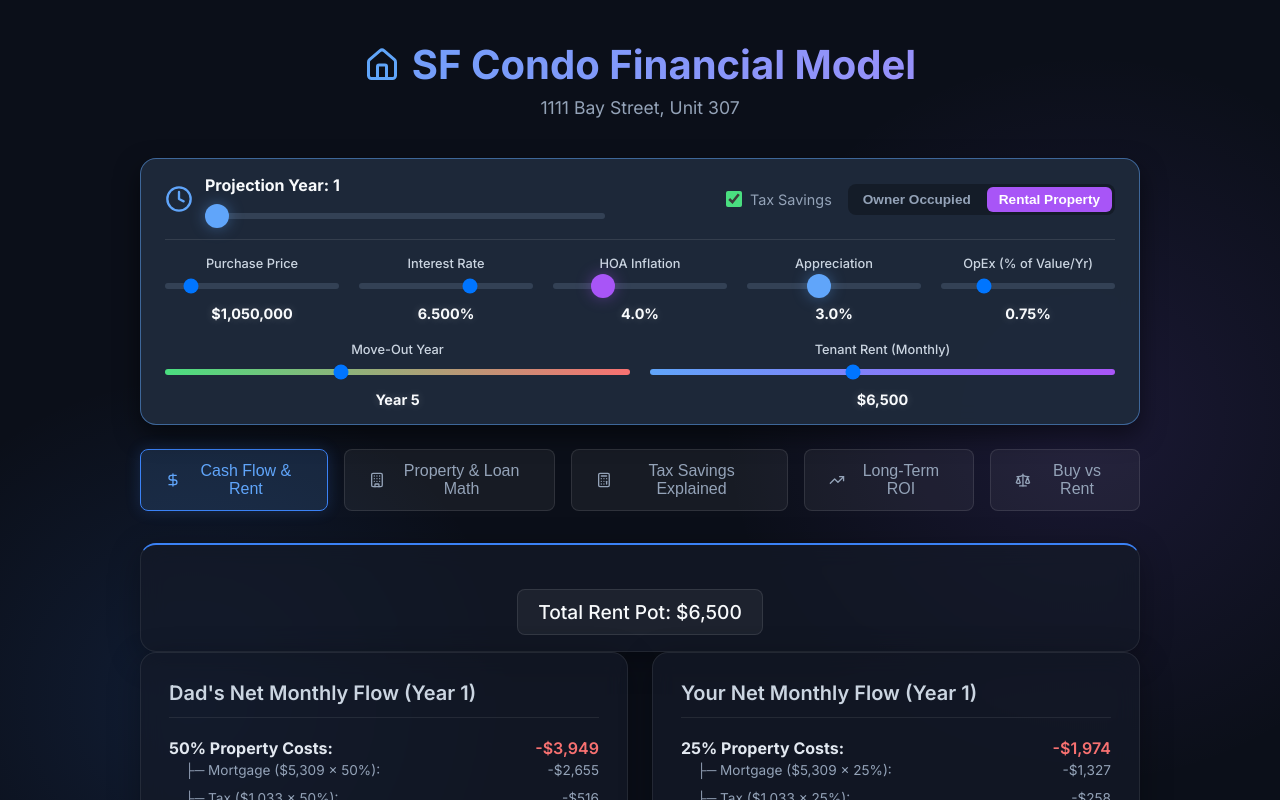
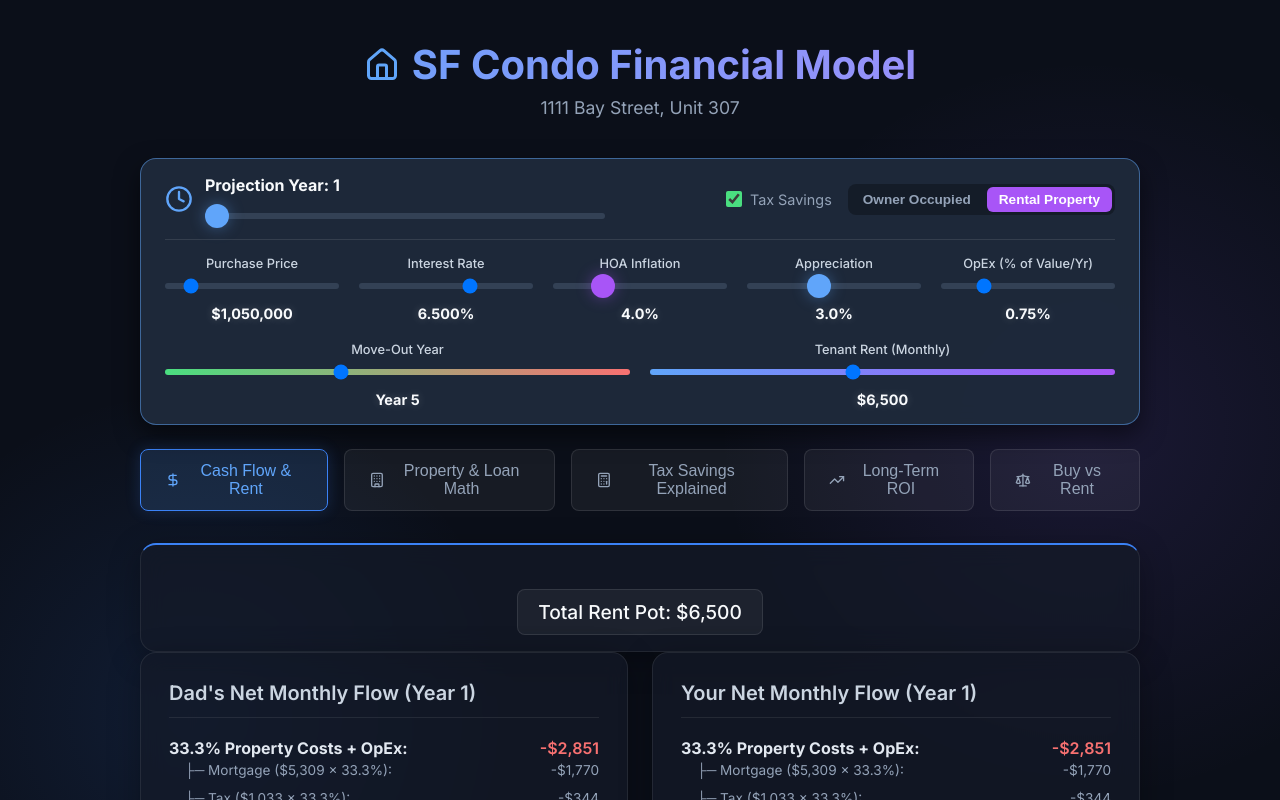
Before and after one commit to ehongkuo/sf-condo-model, a React app in the folder app/: page / in a window 1280 px wide. Both pictures are taken after a click on the button "Rental Property". Shown: the top 800 px of the page. Built offline with nearby package versions, Linux system fonts and the light colour scheme; the HTML template or start-up script is replaced by a standard one.

Commit message:
Revert to 33.3% even split for LLC and incorporate OpEx into Cash Flow

```diff
--- a/app/src/App.jsx
+++ b/app/src/App.jsx
@@ -150,7 +150,7 @@ function App() {
     userShareOfDepreciation +
     userShareOfOperatingExpenses;
 
-  const userShareOfRentIncome = 0.25; // Dad gets 50%, Brothers get 25% each
+  const userShareOfRentIncome = llcShare; // 33.3% split for LLC
   const rentalIncome = totalRent * 12 * userShareOfRentIncome;
   const netRentalIncome = rentalIncome - totalRentalDeductions;
 
@@ -210,18 +210,26 @@ function App() {
     : 0;
 
   // 4. Distributions
-  const dadRentIncome = totalRent * 0.5;
-  const dadExpenses = propertyCosts * 0.5;
+  // Owner occupied: Dad 50%, User 25%, Brother 25%
+  // Rental (LLC): Dad 33.3%, User 33.3%, Brother 33.3%
+  const dadRentIncome = isRental ? totalRent * llcShare : totalRent * 0.5;
+  const dadExpenses = isRental
+    ? (propertyCosts + totalOperatingExpenses / 12) * llcShare
+    : propertyCosts * 0.5;
   const dadNet = dadRentIncome - dadExpenses;
 
-  const userRentIncome = totalRent * 0.25;
-  const userExpenses = propertyCosts * 0.25;
+  const userRentIncome = isRental ? totalRent * llcShare : totalRent * 0.25;
+  const userExpenses = isRental
+    ? (propertyCosts + totalOperatingExpenses / 12) * llcShare
+    : propertyCosts * 0.25;
   const userNet = isRental
     ? userRentIncome - userExpenses + appliedTaxShield
     : userRentIncome - userRent - userExpenses + appliedTaxShield;
 
-  const brotherRentIncome = totalRent * 0.25;
-  const brotherExpenses = propertyCosts * 0.25;
+  const brotherRentIncome = isRental ? totalRent * llcShare : totalRent * 0.25;
+  const brotherExpenses = isRental
+    ? (propertyCosts + totalOperatingExpenses / 12) * llcShare
+    : propertyCosts * 0.25;
   const brotherNet = isRental
     ? brotherRentIncome - brotherExpenses + appliedTaxShield
     : brotherRentIncome - brotherRent - brotherExpenses + appliedTaxShield;
@@ -601,6 +609,7 @@ function App() {
             mortgage={mortgage}
             propertyTax={propertyTax}
             hoa={hoa}
+            totalOperatingExpenses={totalOperatingExpenses}
             selectedYear={selectedYear}
           />
         )}
--- a/app/src/CashFlowTab.jsx
+++ b/app/src/CashFlowTab.jsx
@@ -28,8 +28,19 @@ function CashFlowTab({
   mortgage,
   propertyTax,
   hoa,
+  totalOperatingExpenses,
   selectedYear,
 }) {
+  const dadShare = isRental ? 1 / 3 : 0.5;
+  const userShare = isRental ? 1 / 3 : 0.25;
+  const brotherShare = isRental ? 1 / 3 : 0.25;
+
+  const dadLabel = isRental ? "33.3%" : "50%";
+  const userLabel = isRental ? "33.3%" : "25%";
+  const brotherLabel = isRental ? "33.3%" : "25%";
+
+  const opExMonthly = (totalOperatingExpenses || 0) / 12;
+
   // Gift tax check: Dad's net annual gift
   const dadNetAnnualGift = (dadExpenses - dadRentIncome) * 12;
   const marriedGiftLimit = 76000;
@@ -59,18 +70,12 @@ function CashFlowTab({
         >
           <Info
             color="#fb923c"
-            size={24}
+            size={28}
             style={{ flexShrink: 0, marginTop: "2px" }}
           />
           <div>
-            <h3
-              style={{
-                color: "#fb923c",
-                margin: "0 0 6px 0",
-                fontSize: "1rem",
-              }}
-            >
-              ⚠️ Gift Tax Alert
+            <h3 style={{ color: "#fb923c", margin: "0 0 8px 0" }}>
+              Gift Tax Warning
             </h3>
             <p
               style={{
@@ -101,7 +106,9 @@ function CashFlowTab({
               className="row"
               style={{ marginBottom: "4px", fontWeight: "bold" }}
             >
-              <span>50% Property Costs:</span>{" "}
+              <span>
+                {dadLabel} Property Costs{isRental ? " + OpEx" : ""}:
+              </span>{" "}
               <span className="negative">-{formatCurrency(dadExpenses)}</span>
             </div>
             <div
@@ -112,8 +119,10 @@ function CashFlowTab({
                 paddingLeft: "16px",
               }}
             >
-              <span>├─ Mortgage ({formatCurrency(mortgage)} × 50%):</span>{" "}
-              <span>-{formatCurrency(mortgage * 0.5)}</span>
+              <span>
+                ├─ Mortgage ({formatCurrency(mortgage)} × {dadLabel}):
+              </span>{" "}
+              <span>-{formatCurrency(mortgage * dadShare)}</span>
             </div>
             <div
               className="row"
@@ -123,8 +132,10 @@ function CashFlowTab({
                 paddingLeft: "16px",
               }}
             >
-              <span>├─ Tax ({formatCurrency(propertyTax)} × 50%):</span>{" "}
-              <span>-{formatCurrency(propertyTax * 0.5)}</span>
+              <span>
+                ├─ Tax ({formatCurrency(propertyTax)} × {dadLabel}):
+              </span>{" "}
+              <span>-{formatCurrency(propertyTax * dadShare)}</span>
             </div>
             <div
               className="row"
@@ -132,14 +143,33 @@ function CashFlowTab({
                 fontSize: "0.85rem",
                 color: "#94a3b8",
                 paddingLeft: "16px",
-                marginBottom: "8px",
+                marginBottom: isRental ? "0px" : "8px",
               }}
             >
-              <span>└─ HOA ({formatCurrency(hoa)} × 50%):</span>{" "}
-              <span>-{formatCurrency(hoa * 0.5)}</span>
+              <span>
+                {isRental ? "├" : "└"}─ HOA ({formatCurrency(hoa)} × {dadLabel}
+                ):
+              </span>{" "}
+              <span>-{formatCurrency(hoa * dadShare)}</span>
             </div>
+            {isRental && (
+              <div
+                className="row"
+                style={{
+                  fontSize: "0.85rem",
+                  color: "#94a3b8",
+                  paddingLeft: "16px",
+                  marginBottom: "8px",
+                }}
+              >
+                <span>
+                  └─ OpEx ({formatCurrency(opExMonthly)} × {dadLabel}):
+                </span>{" "}
+                <span>-{formatCurrency(opExMonthly * dadShare)}</span>
+              </div>
+            )}
             <div className="row">
-              <span>50% Rent Pot:</span>{" "}
+              <span>{dadLabel} Rent Pot:</span>{" "}
               <span className="positive">+{formatCurrency(dadRentIncome)}</span>
             </div>
             <hr />
@@ -160,7 +190,9 @@ function CashFlowTab({
               className="row"
               style={{ marginBottom: "4px", fontWeight: "bold" }}
             >
-              <span>25% Property Costs:</span>{" "}
+              <span>
+                {userLabel} Property Costs{isRental ? " + OpEx" : ""}:
+              </span>{" "}
               <span className="negative">-{formatCurrency(userExpenses)}</span>
             </div>
             <div
@@ -171,8 +203,10 @@ function CashFlowTab({
                 paddingLeft: "16px",
               }}
             >
-              <span>├─ Mortgage ({formatCurrency(mortgage)} × 25%):</span>{" "}
-              <span>-{formatCurrency(mortgage * 0.25)}</span>
+              <span>
+                ├─ Mortgage ({formatCurrency(mortgage)} × {userLabel}):
+              </span>{" "}
+              <span>-{formatCurrency(mortgage * userShare)}</span>
             </div>
             <div
               className="row"
@@ -182,8 +216,10 @@ function CashFlowTab({
                 paddingLeft: "16px",
               }}
             >
-              <span>├─ Tax ({formatCurrency(propertyTax)} × 25%):</span>{" "}
-              <span>-{formatCurrency(propertyTax * 0.25)}</span>
+              <span>
+                ├─ Tax ({formatCurrency(propertyTax)} × {userLabel}):
+              </span>{" "}
+              <span>-{formatCurrency(propertyTax * userShare)}</span>
             </div>
             <div
               className="row"
@@ -191,12 +227,31 @@ function CashFlowTab({
                 fontSize: "0.85rem",
                 color: "#94a3b8",
                 paddingLeft: "16px",
-                marginBottom: "8px",
+                marginBottom: isRental ? "0px" : "8px",
               }}
             >
-              <span>└─ HOA ({formatCurrency(hoa)} × 25%):</span>{" "}
-              <span>-{formatCurrency(hoa * 0.25)}</span>
+              <span>
+                {isRental ? "├" : "└"}─ HOA ({formatCurrency(hoa)} × {userLabel}
+                ):
+              </span>{" "}
+              <span>-{formatCurrency(hoa * userShare)}</span>
             </div>
+            {isRental && (
+              <div
+                className="row"
+                style={{
+                  fontSize: "0.85rem",
+                  color: "#94a3b8",
+                  paddingLeft: "16px",
+                  marginBottom: "8px",
+                }}
+              >
+                <span>
+                  └─ OpEx ({formatCurrency(opExMonthly)} × {userLabel}):
+                </span>{" "}
+                <span>-{formatCurrency(opExMonthly * userShare)}</span>
+              </div>
+            )}
             {!isRental && (
               <div className="row">
                 <span>Rent Paid Out:</span>{" "}
@@ -204,14 +259,14 @@ function CashFlowTab({
               </div>
             )}
             <div className="row">
-              <span>25% Rent Pot:</span>{" "}
+              <span>{userLabel} Rent Pot:</span>{" "}
               <span className="positive">
                 +{formatCurrency(userRentIncome)}
               </span>
             </div>
             {includeTaxSavings && (
               <div className="row">
-                <span>Tax Savings (Schedule {isRental ? "E" : "A"}):</span>{" "}
+                <span>Tax Savings (LLC/REPS):</span>{" "}
                 <span className={userTaxShield >= 0 ? "positive" : "negative"}>
                   {userTaxShield > 0 ? "+" : ""}
                   {formatCurrency(userTaxShield)}
@@ -236,7 +291,9 @@ function CashFlowTab({
               className="row"
               style={{ marginBottom: "4px", fontWeight: "bold" }}
             >
-              <span>25% Property Costs:</span>{" "}
+              <span>
+                {brotherLabel} Property Costs{isRental ? " + OpEx" : ""}:
+              </span>{" "}
               <span className="negative">
                 -{formatCurrency(brotherExpenses)}
               </span>
@@ -249,8 +306,10 @@ function CashFlowTab({
                 paddingLeft: "16px",
               }}
             >
-              <span>├─ Mortgage ({formatCurrency(mortgage)} × 25%):</span>{" "}
-              <span>-{formatCurrency(mortgage * 0.25)}</span>
+              <span>
+                ├─ Mortgage ({formatCurrency(mortgage)} × {brotherLabel}):
+              </span>{" "}
+              <span>-{formatCurrency(mortgage * brotherShare)}</span>
             </div>
             <div
               className="row"
@@ -260,8 +319,10 @@ function CashFlowTab({
                 paddingLeft: "16px",
               }}
             >
-              <span>├─ Tax ({formatCurrency(propertyTax)} × 25%):</span>{" "}
-              <span>-{formatCurrency(propertyTax * 0.25)}</span>
+              <span>
+                ├─ Tax ({formatCurrency(propertyTax)} × {brotherLabel}):
+              </span>{" "}
+              <span>-{formatCurrency(propertyTax * brotherShare)}</span>
             </div>
             <div
               className="row"
@@ -269,12 +330,31 @@ function CashFlowTab({
                 fontSize: "0.85rem",
                 color: "#94a3b8",
                 paddingLeft: "16px",
-                marginBottom: "8px",
+                marginBottom: isRental ? "0px" : "8px",
               }}
             >
-              <span>└─ HOA ({formatCurrency(hoa)} × 25%):</span>{" "}
-              <span>-{formatCurrency(hoa * 0.25)}</span>
+              <span>
+                {isRental ? "├" : "└"}─ HOA ({formatCurrency(hoa)} ×{" "}
+                {brotherLabel}):
+              </span>{" "}
+              <span>-{formatCurrency(hoa * brotherShare)}</span>
             </div>
+            {isRental && (
+              <div
+                className="row"
+                style={{
+                  fontSize: "0.85rem",
+                  color: "#94a3b8",
+                  paddingLeft: "16px",
+                  marginBottom: "8px",
+                }}
+              >
+                <span>
+                  └─ OpEx ({formatCurrency(opExMonthly)} × {brotherLabel}):
+                </span>{" "}
+                <span>-{formatCurrency(opExMonthly * brotherShare)}</span>
+              </div>
+            )}
             {!isRental && (
               <div className="row">
                 <span>Rent Paid Out:</span>{" "}
@@ -282,14 +362,14 @@ function CashFlowTab({
               </div>
             )}
             <div className="row">
-              <span>25% Rent Pot:</span>{" "}
+              <span>{brotherLabel} Rent Pot:</span>{" "}
               <span className="positive">
                 +{formatCurrency(brotherRentIncome)}
               </span>
             </div>
             {includeTaxSavings && (
               <div className="row">
-                <span>Tax Savings (Schedule {isRental ? "E" : "A"}):</span>{" "}
+                <span>Tax Savings (LLC/REPS):</span>{" "}
                 <span className={userTaxShield >= 0 ? "positive" : "negative"}>
                   {userTaxShield > 0 ? "+" : ""}
                   {formatCurrency(userTaxShield)}
--- a/app/src/TaxTab.jsx
+++ b/app/src/TaxTab.jsx
@@ -241,12 +241,12 @@ function TaxTab({
                   marginBottom: "12px",
                 }}
               >
-                Income (your {(userShareOfRentIncome * 100).toFixed(0)}% of
+                Income (your {(userShareOfRentIncome * 100).toFixed(1)}% of
                 rent)
               </div>
               <div className="row">
                 <span>
-                  {(userShareOfRentIncome * 100).toFixed(0)}% of Tenant Rent:
+                  {(userShareOfRentIncome * 100).toFixed(1)}% of Tenant Rent:
                 </span>{" "}
                 <span className="positive">
                   {formatCurrency(rentalIncome)} / yr
```
